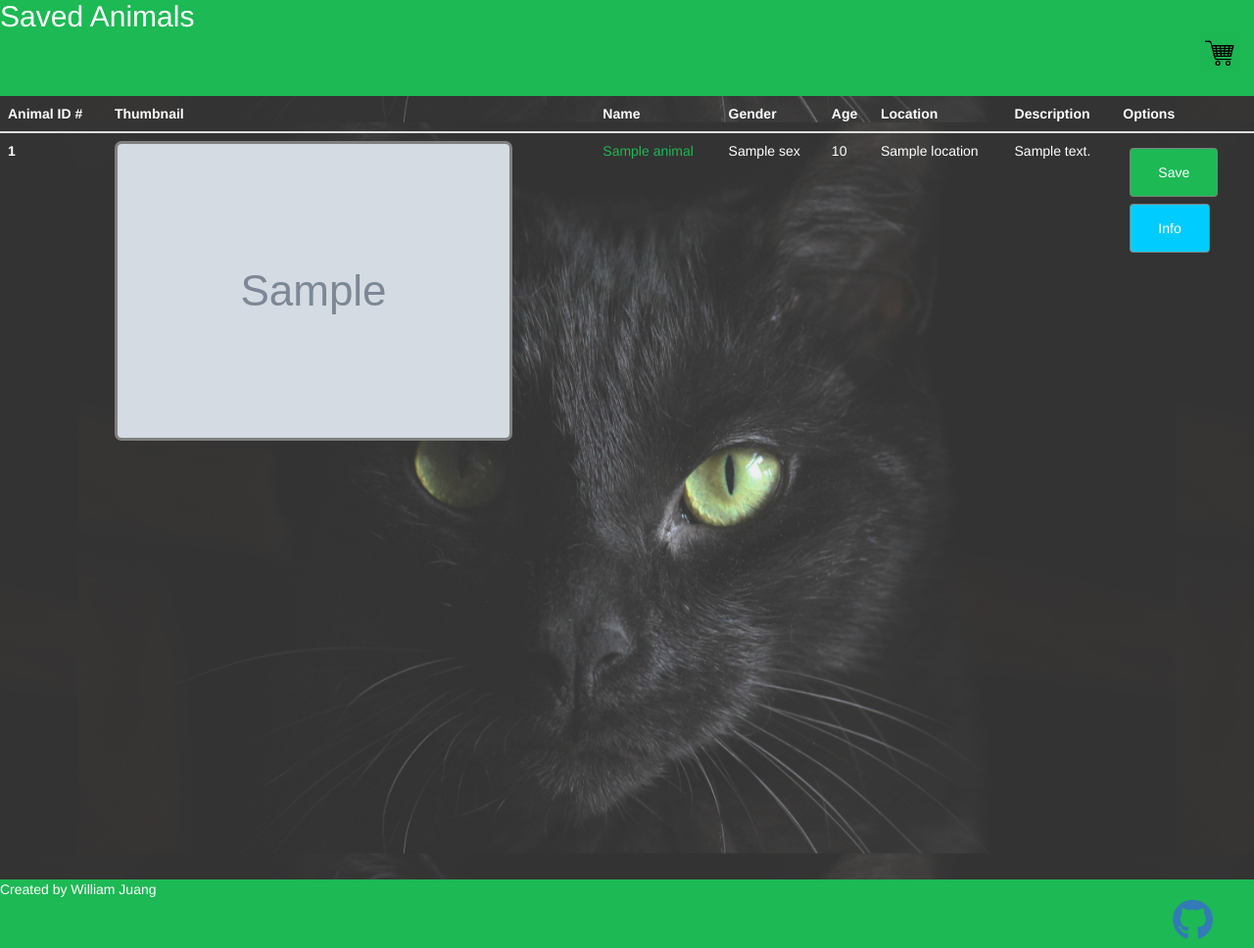
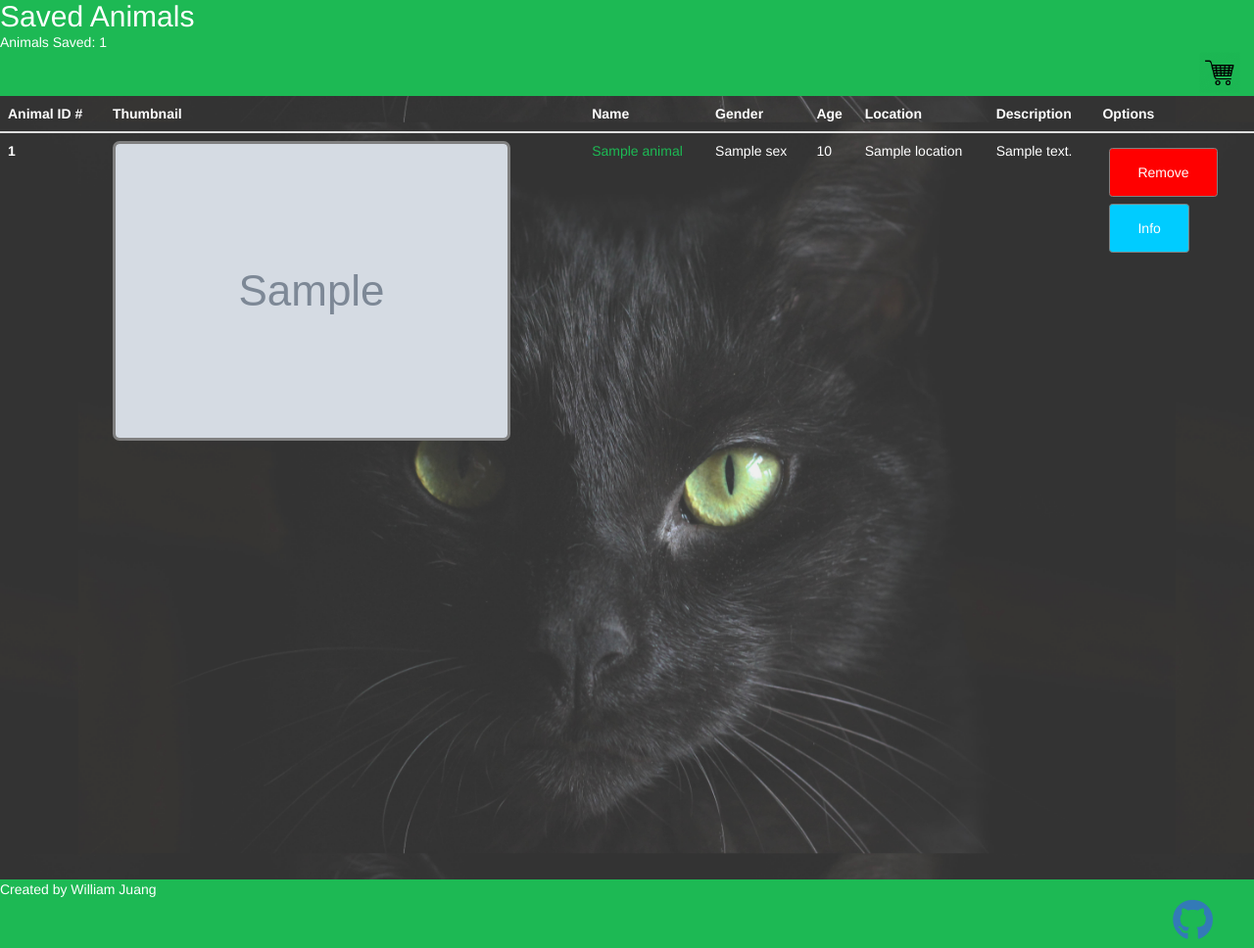
Before and after one commit to juangw/rescue-groups, a Python web app: template api_projects/templates/saved.html in a window 1280 px wide. Shown: the whole page at 98% size. Run offline with Jinja, Linux system fonts and the light colour scheme; the template is opened without the code that fills it: most values are stand-ins (such as "Sample title", 1, 10 or a date in 2020); grey boxes marked "Sample" are stand-in pictures; some libraries are stand-ins or nearby versions.

Commit message:
remove saved capability

```diff
--- a/api_projects/static/css/animals.css
+++ b/api_projects/static/css/animals.css
@@ -87,6 +87,11 @@ a.next-previous:hover {
   font-size: 1em !important;
 }
 
+.btn.remove {
+	background-color: red;
+	margin: .5em !important;
+}
+
 .btn.save {
 	background-color: #1DB954;
 	margin: .5em !important;
--- a/api_projects/templates/saved.html
+++ b/api_projects/templates/saved.html
@@ -7,16 +7,28 @@
     <link rel="stylesheet" href="https://maxcdn.bootstrapcdn.com/bootstrap/3.4.0/css/bootstrap.min.css">
     <script src="https://maxcdn.bootstrapcdn.com/bootstrap/3.4.0/js/bootstrap.min.js"></script>
     <link rel="stylesheet" href="https://use.fontawesome.com/releases/v5.8.1/css/all.css" integrity="sha384-50oBUHEmvpQ+1lW4y57PTFmhCaXp0ML5d60M1M7uH2+nqUivzIebhndOJK28anvf" crossorigin="anonymous">
+    <script src="//ajax.googleapis.com/ajax/libs/jquery/1.9.1/jquery.min.js"></script>
+    <script type=text/javascript>
+        $(function() {
+            $(".btn.remove").bind("click", function() {
+                var animal_id = this.id
+                $.getJSON('/remove-animal/' + animal_id,
+                    function(animal_id) {
+                });
+                return false;
+            });
+        });
+    </script>
     <title>Animal Rescue Group</title>
 </head>
 <body>
     <header>
         <div class="header">
             <h2>Saved Animals</h2>
+            <p>Animals Saved: {{ count }}</p>
             <a href="{{ url_for('animals_saved') }}">
                  <img src="{{ url_for('static', filename='imgs/shopping.png') }}" class="cart" alt="Cart">
             </a>
-            </p>
         </div>
     </header>
     <div class="wrapper">
@@ -51,7 +63,7 @@
                     <td>{{ animal.location }}</td>
                     <td>{{ animal.description }}</td>
                     <td>
-                        <input type="button" class="btn save" value="Save"/>
+                        <input type="button" class="btn remove" id="{{ animal.id }}" value="Remove"/>
                         <input type="button" class="btn info" value="Info" onclick="window.location.href = '{{ url_for('animal', animal_id=animal.id) }}';"/>
                     </td>
                 </tr>
```
Also changed, not shown: api_projects/app.py (+15 -1 lines), src/rescue_group/utils/db_query.py (+20 -0 lines).
